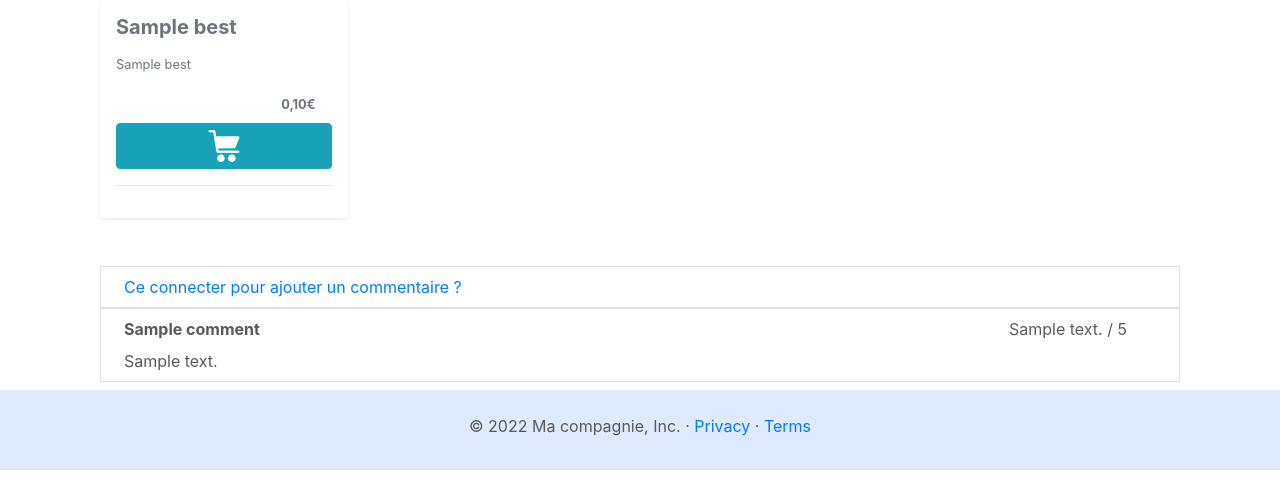
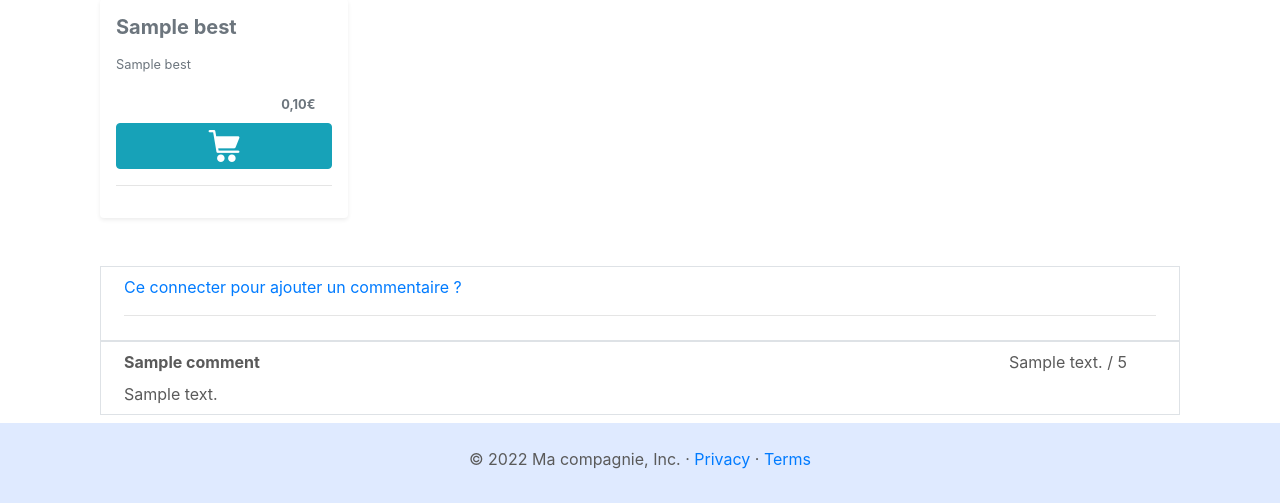
Before and after one commit to Szczapa/Projet_Etude_Symfony_Ecommerce, a Symfony app: template templates/product/show.html.twig in a window 1280 px wide. Shown: the part 820-1323 px from the top of the page. Before the commit the page ends 1290 px from the top, so only its background shows below. Run offline with Twig, Linux system fonts and the light colour scheme; the template is opened without the code that fills it: most values are stand-ins (such as "Sample title", 1, 10 or a date in 2020); grey boxes marked "Sample" are stand-in pictures; some libraries are stand-ins or nearby versions.

Commit message:
Update show.html.twig

```diff
--- a/templates/product/show.html.twig
+++ b/templates/product/show.html.twig
@@ -89,9 +89,10 @@
                 <div class="col-12">
                     <p> Ajouter un commentaire</p><br>
                     {{form(form)}}
+                    <hr>
                 </div>
                 {% for com in comments %}
-                <div class="border p-2 row">
+                <div class=" p-2 row w-100">
                     <div class="col-10"><strong> {{com.title}} </strong></div>
                     <div class="col-2">{{com.note}} / 5</div>
                     <div class="col-12 mt-2">{{com.comment}}</div>
@@ -105,6 +106,7 @@
             <div class="border p-2 row">
                 <div class="col-12">
                     <a href="{{path('app_login')}}">Ce connecter pour ajouter un commentaire ?</a>
+                    <hr>
                 </div>
             </div>
             {% for com in comments %}
@@ -127,6 +129,7 @@
                         <p class="mb-1"> Ajouter un commentaire </p>
                     </strong> <br>
                     {{form(form)}}
+                    <hr>
                 </div>
                 <div class="col-12">
                     <strong>
```
